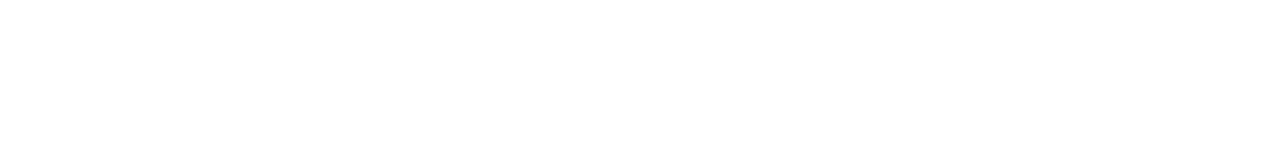
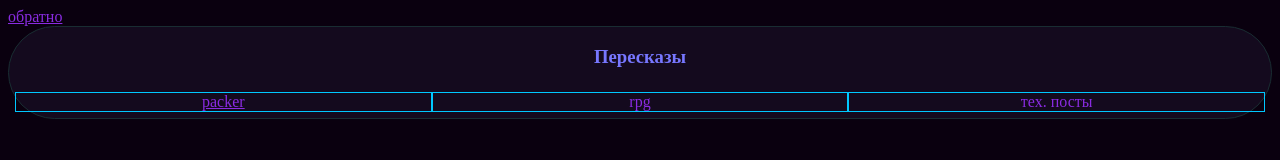
Before and after one commit to korall839/korall839.github.io, a plain HTML site: page blog.html in a window 1280 px wide. Drawn offline with Linux system fonts and the light colour scheme.

Commit message:
Add files via upload

```diff
--- a/blog.html
+++ b/blog.html
@@ -1,11 +1,76 @@
 <!DOCTYPE html>
-<html lang="en">
+<html lang="ru">
 <head>
     <meta charset="UTF-8">
     <meta name="viewport" content="width=device-width, initial-scale=1.0">
     <title>Document</title>
+    <style>
+        main {
+            background-color: rgb(20, 10, 30);
+            border-radius: 90px;
+            border: 1px solid;
+            border-color: rgb(25, 45, 50);
+        }
+        body {
+            background-color: rgb(10, 0, 15);
+            color: #7777ff;
+            text-align: center;
+        }
+        p {
+            color: #b8b8b8;
+        }
+        a {
+            color: blueviolet;
+            &.back {
+                display: block;
+                text-align: left;
+            }
+        }
+        div {
+            border: 3px solid;
+            border-color: rgb(0, 200, 255);
+            &.no_line {
+                border-color: rgba(0, 0, 0, 0);
+            }
+            &.line {
+                border-color: rgba(0, 0, 0, 0);
+                display: flex;
+            }
+            &.prodgect {
+                flex: 1;
+                border: 1px solid;
+                border-color: rgb(0, 200, 255);
+            }
+            &.mn {
+                border: 1px solid;
+                border-color: rgb(0, 200, 255);
+            }
+            &.me {
+                border: 2px solid;
+                border-color: rgb(0, 200, 255);
+            }
+        }
+    </style>
 </head>
 <body>
-
+    <a href="index.html" class="back">обратно</a>
+    <main>
+        <h3>
+            Пересказы
+        </h3>
+        <div class="no_line">
+            <div class="line">
+                <div class="prodgect">
+                    <a href="blog/packer.html">packer</a>
+                </div>
+                <div class="prodgect">
+                    <a>rpg</a>
+                </div>
+                <div class="prodgect">
+                    <a>тех. посты</a>
+                </div>
+            </div>
+        </div>
+    </main>
 </body>
 </html>
```
Also changed, not shown: index.html (+4 -4 lines).
